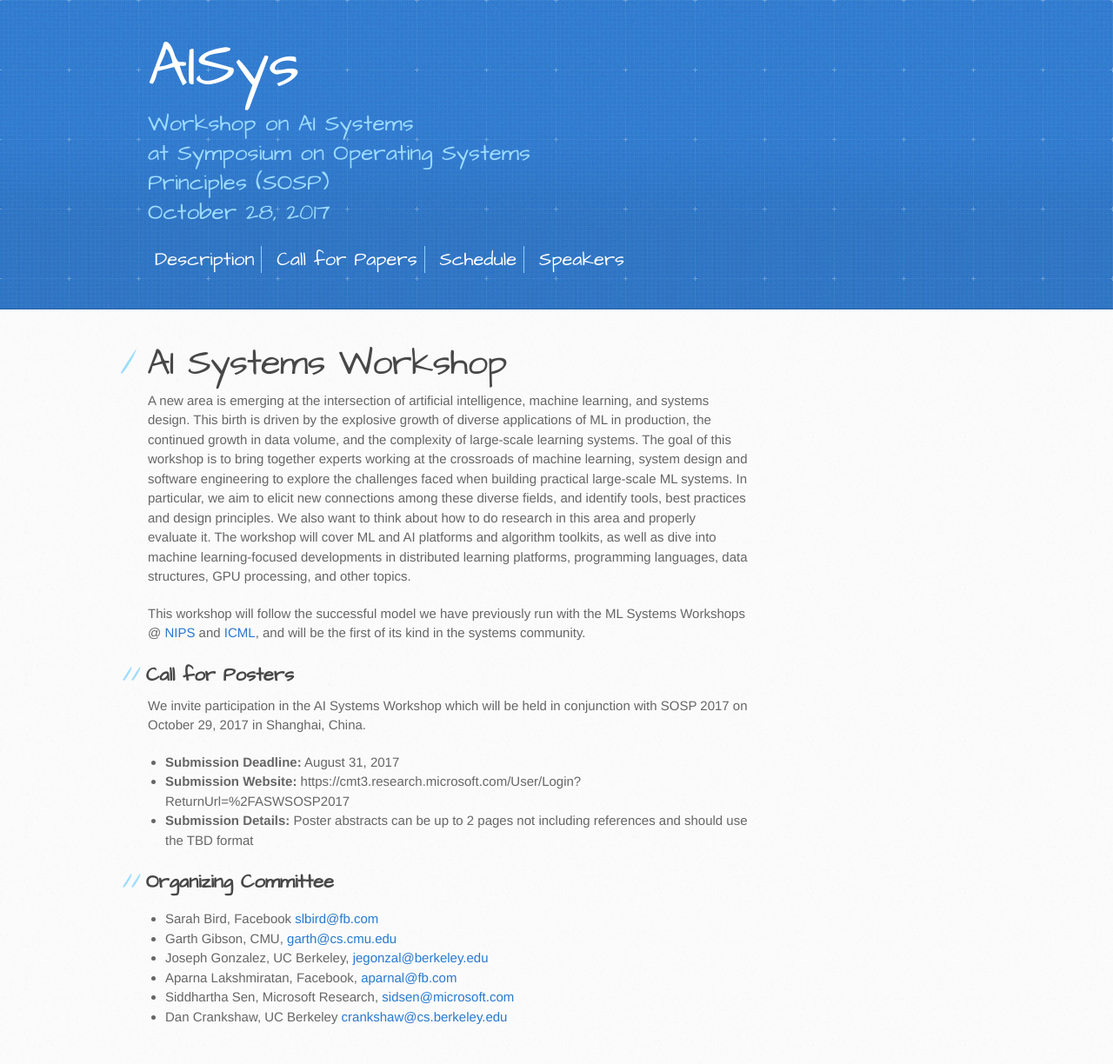
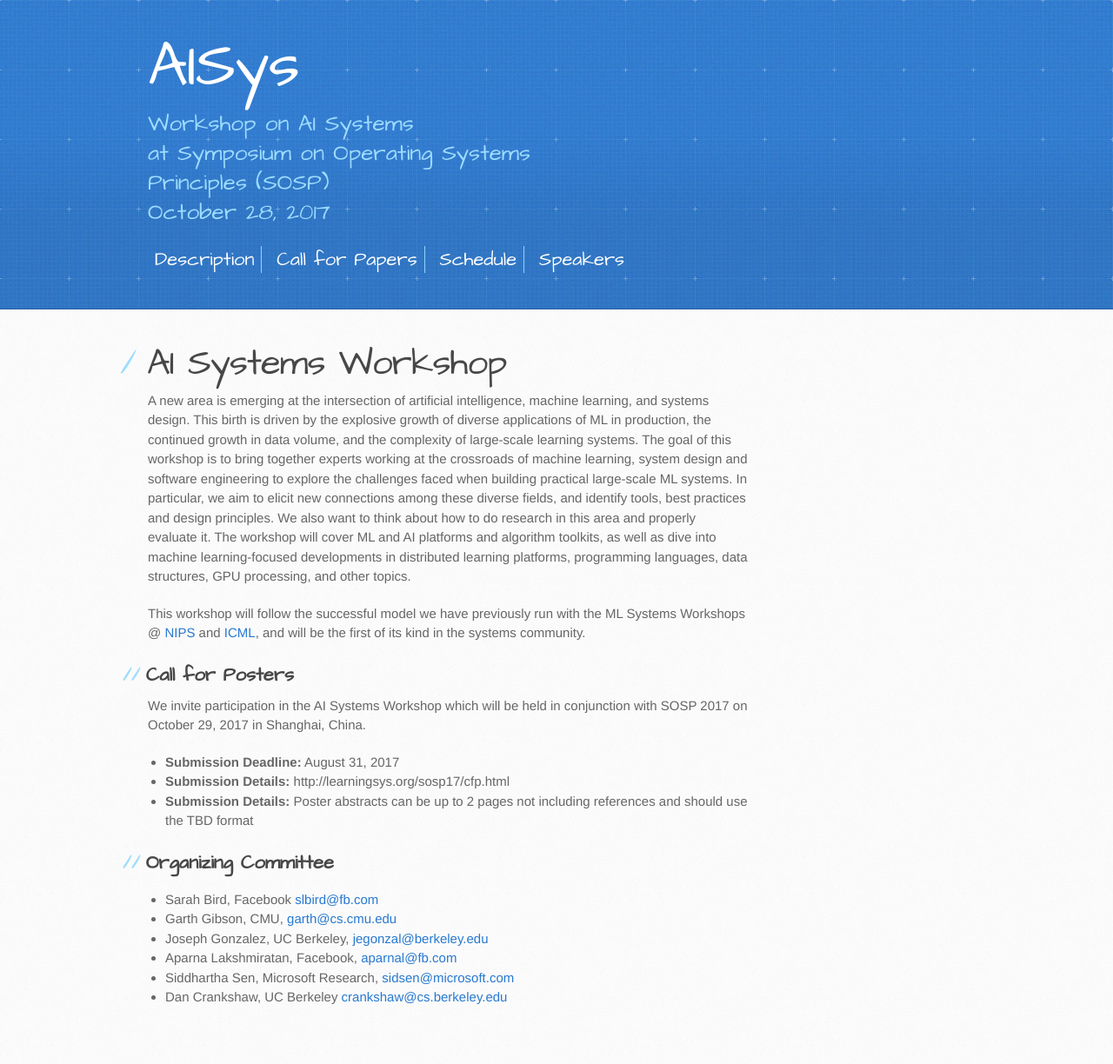
Before and after one commit to LearningSys/sosp17, a Jekyll site: the page built from index.md, in a window 1280 px wide. Shown: the whole page at 87% size. Built offline with Jekyll 4.4.1, drawn with Linux system fonts in a browser that asks for light colours; the repository's description, which GitHub fills in, is left out; our own code applies the rules of GitHub Pages for plain Markdown files; after the commit the page ends 1201 px from its top, so only the background shows below that.

Commit message:
Update index.md

```diff
--- a/index.md
+++ b/index.md
@@ -13,7 +13,7 @@ This workshop will follow the successful model we have previously run with the M
 We invite participation in the AI Systems Workshop which will be held in conjunction with SOSP 2017 on October 29, 2017 in Shanghai, China.
 
 * **Submission Deadline:** August 31, 2017
-* **Submission Website:** https://cmt3.research.microsoft.com/User/Login?ReturnUrl=%2FASWSOSP2017
+* **Submission Details:** http://learningsys.org/sosp17/cfp.html
 * **Submission Details:** Poster abstracts can be up to 2 pages not including references and should use the TBD format
 
 ## Organizing Committee
```
